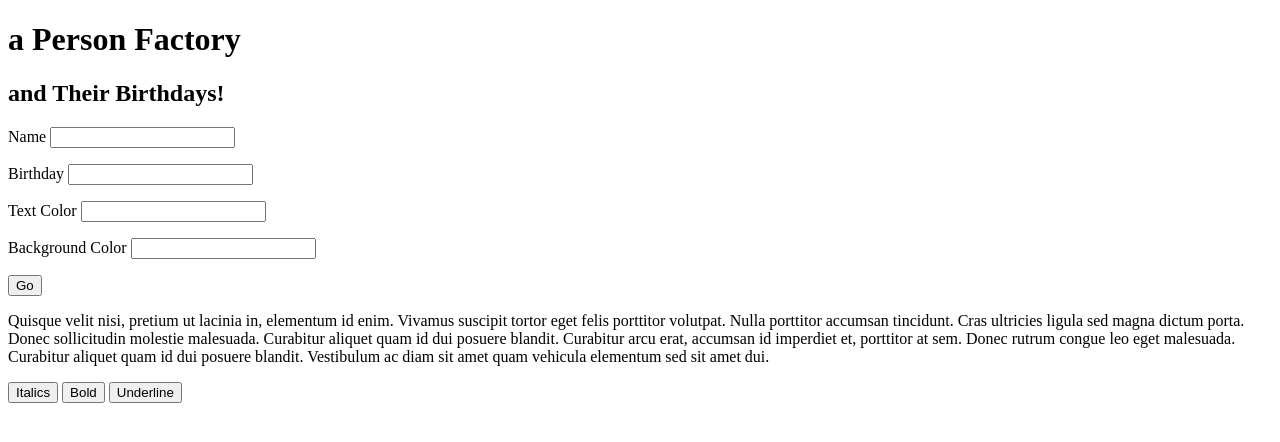
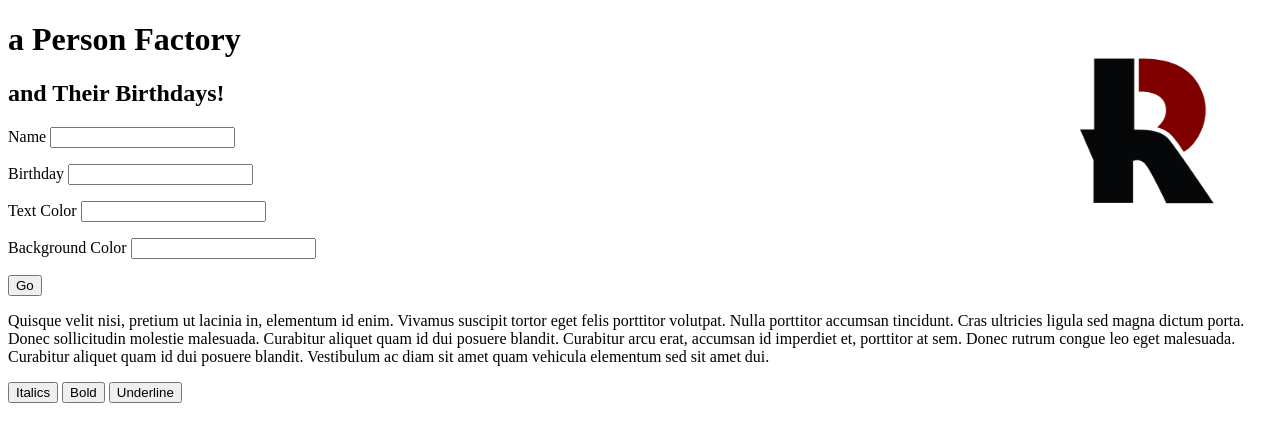
Before and after one commit to CarsonMThrift/PeopleFactory, a plain HTML site: page Index.html in a window 1280 px wide. Drawn offline with Linux system fonts and the light colour scheme.

Commit message:
added a logo to the page!

```diff
--- a/Index.html
+++ b/Index.html
@@ -12,6 +12,10 @@
 </head>
 
 <body>
+
+  <img src="RoseLogoFinal.png" alt="Logo" style="width:250px;height:220px; float: right;">
+
+
   <h1>a Person Factory</h1>
   <h2>and Their Birthdays!</h2>
 
```
Also changed, not shown: RoseLogoFinal.png (added).
